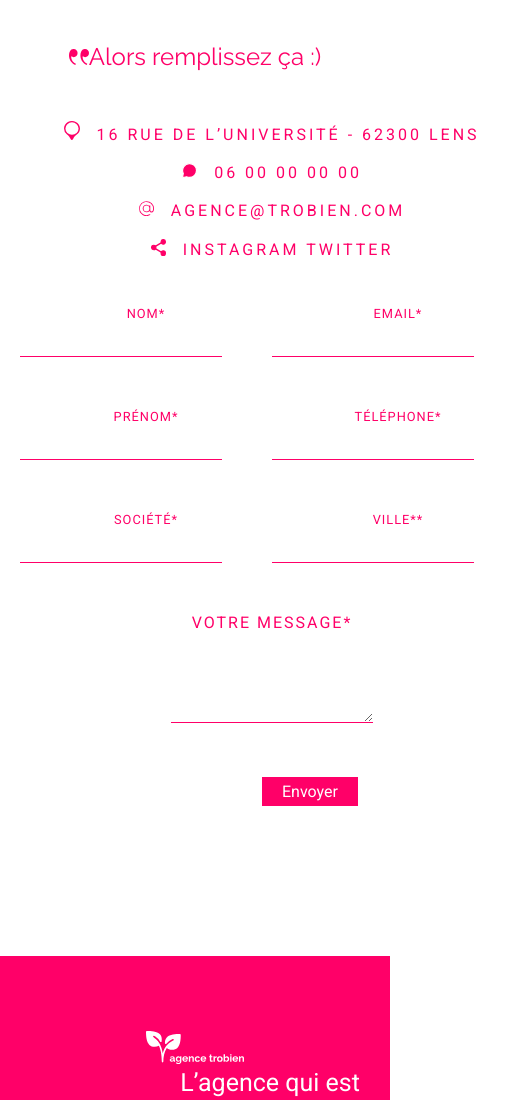
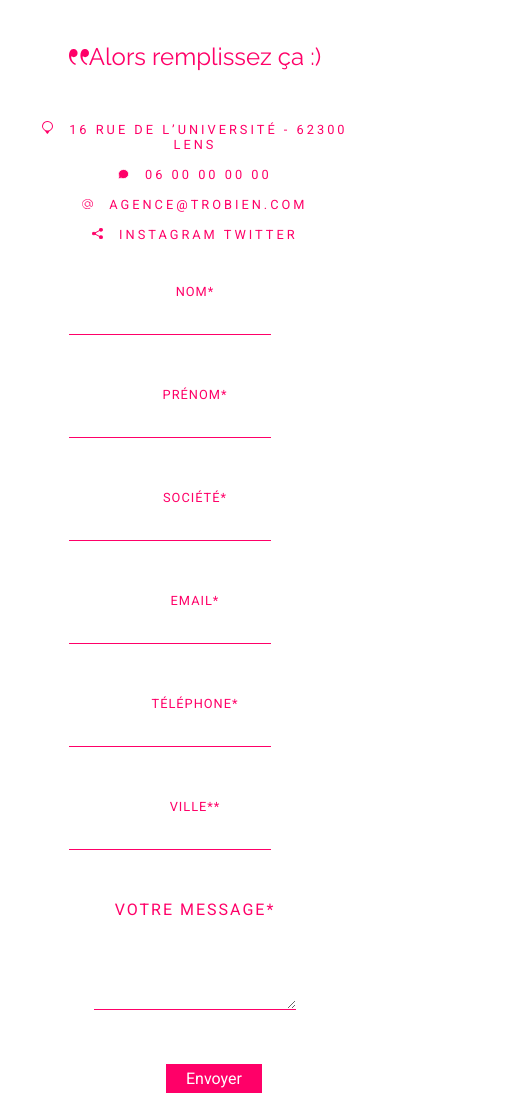
Before and after one commit to Neliiad/trobien, a website: page index.html in a window 390 px wide. Shown: the part 3060-4160 px from the top of the page, 524 px wide, since content can reach past the window. Drawn offline with Linux system fonts and the light colour scheme.

Commit message:
first commit

```diff
--- a/assets/scss/element/contact.scss
+++ b/assets/scss/element/contact.scss
@@ -80,7 +80,7 @@
         letter-spacing: 3px;
 
         @media (max-width: 480px){
-         font-size: 1rem;
+         font-size: 0.8rem;
       }
 
     }
@@ -120,7 +120,9 @@
       }
 
       @media (max-width: 480px){
-
+        display: grid;
+        grid-template-columns: 1fr ;
+        grid-template-rows: auto;
         margin-top: 25px;
 
 
```
Also changed, not shown: assets/css/styles.css, 1 other file.
